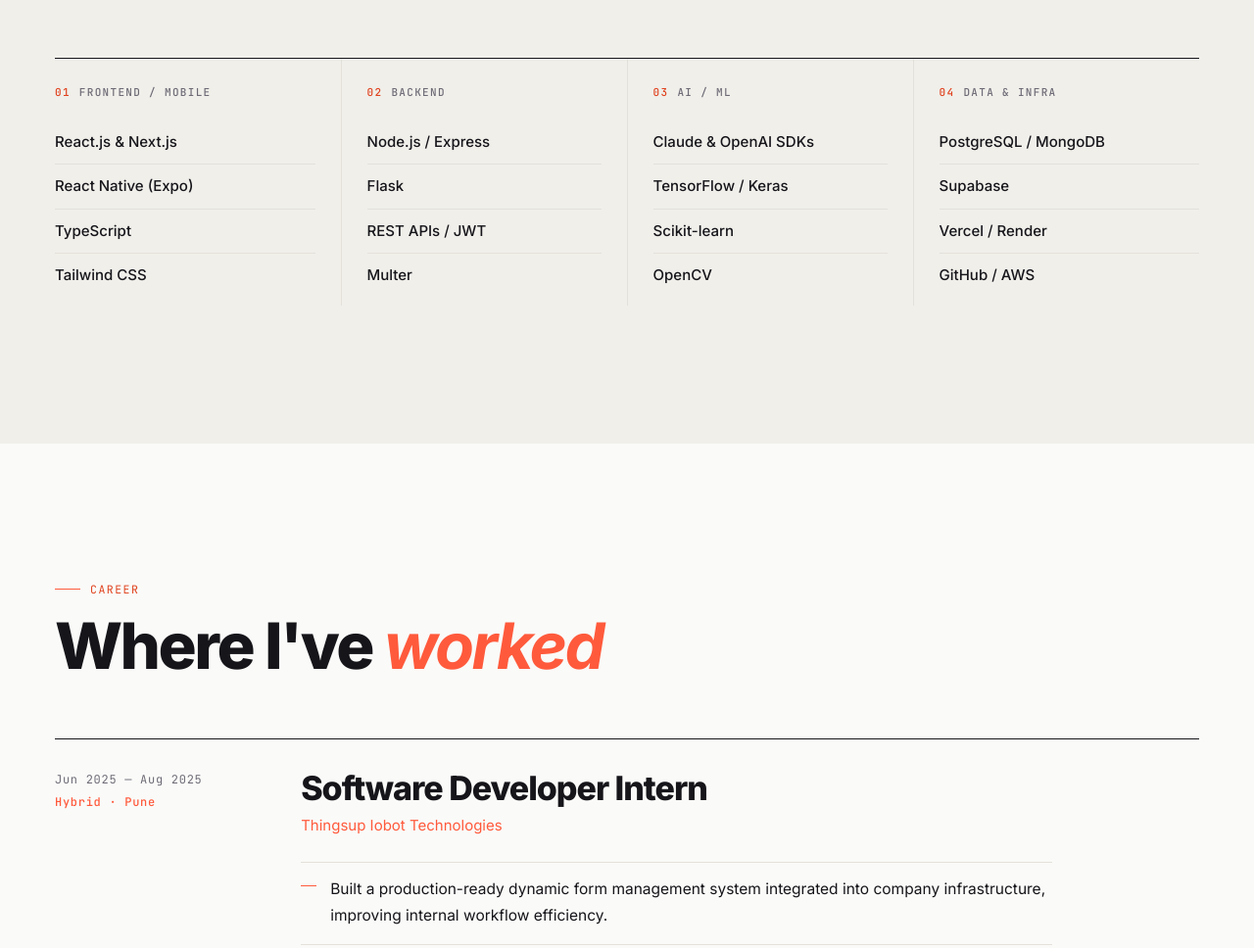
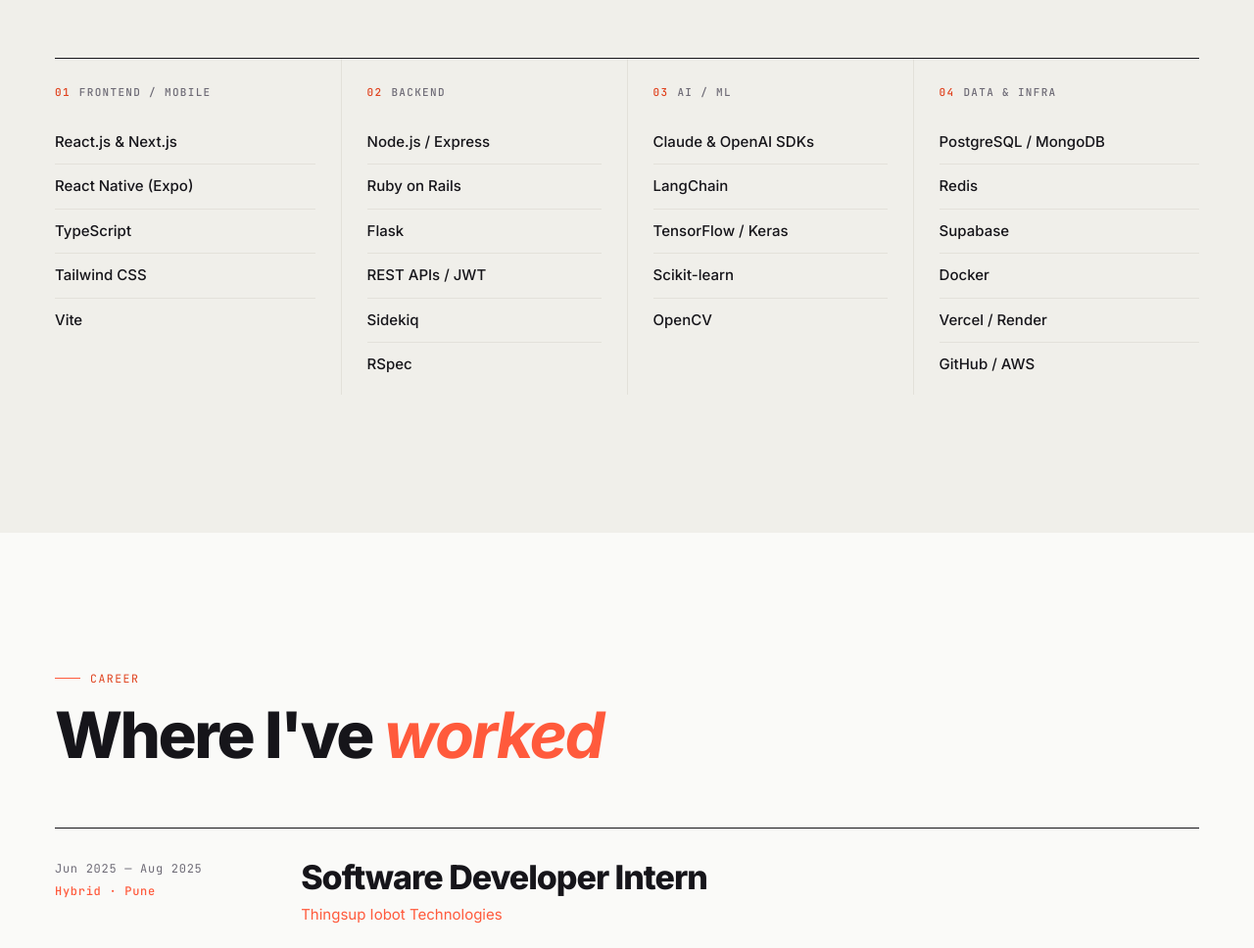
Before and after one commit to Sarthak080904/Resume, a plain HTML site: page index.html in a window 1280 px wide. Shown: the part 4263-5231 px from the top of the page at 98% size. Drawn offline with Linux system fonts and the light colour scheme.

Commit message:
Expand portfolio capabilities

```diff
--- a/index.html
+++ b/index.html
@@ -508,19 +508,19 @@ footer .wrap{display:flex;justify-content:space-between;flex-wrap:wrap;gap:10px
     <div class="stack rv">
       <div class="col">
         <h3><b>01</b> Frontend / Mobile</h3>
-        <ul><li>React.js &amp; Next.js</li><li>React Native (Expo)</li><li>TypeScript</li><li>Tailwind CSS</li></ul>
+        <ul><li>React.js &amp; Next.js</li><li>React Native (Expo)</li><li>TypeScript</li><li>Tailwind CSS</li><li>Vite</li></ul>
       </div>
       <div class="col">
         <h3><b>02</b> Backend</h3>
-        <ul><li>Node.js / Express</li><li>Flask</li><li>REST APIs / JWT</li><li>Multer</li></ul>
+        <ul><li>Node.js / Express</li><li>Ruby on Rails</li><li>Flask</li><li>REST APIs / JWT</li><li>Sidekiq</li><li>RSpec</li></ul>
       </div>
       <div class="col">
         <h3><b>03</b> AI / ML</h3>
-        <ul><li>Claude &amp; OpenAI SDKs</li><li>TensorFlow / Keras</li><li>Scikit-learn</li><li>OpenCV</li></ul>
+        <ul><li>Claude &amp; OpenAI SDKs</li><li>LangChain</li><li>TensorFlow / Keras</li><li>Scikit-learn</li><li>OpenCV</li></ul>
       </div>
       <div class="col">
         <h3><b>04</b> Data &amp; Infra</h3>
-        <ul><li>PostgreSQL / MongoDB</li><li>Supabase</li><li>Vercel / Render</li><li>GitHub / AWS</li></ul>
+        <ul><li>PostgreSQL / MongoDB</li><li>Redis</li><li>Supabase</li><li>Docker</li><li>Vercel / Render</li><li>GitHub / AWS</li></ul>
       </div>
     </div>
   </div>
```
